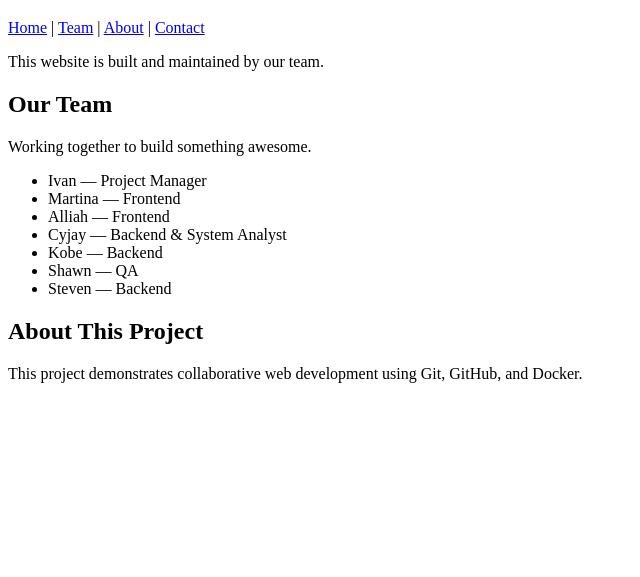
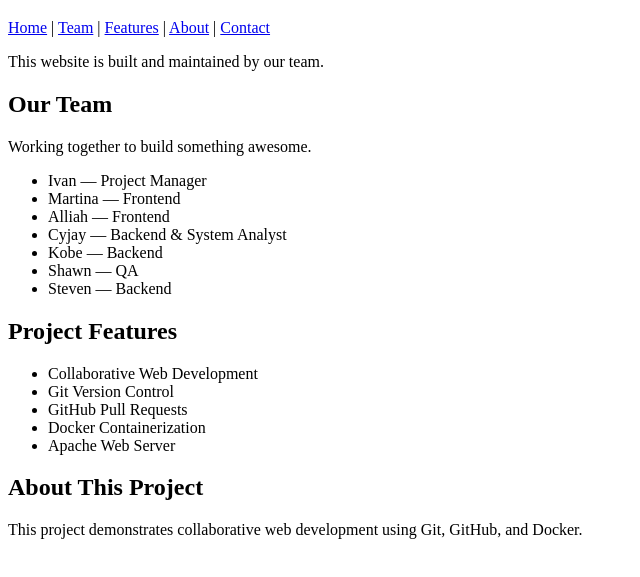
Before and after one commit to kUrOSH1R0oo/FriedTempura, a plain HTML site: page index.html in a window 1280 px wide. Shown: the part 61-638 px from the top of the page, without its empty margins (0-640 px from the left). Drawn offline with Linux system fonts and the light colour scheme.

Commit message:
Added Project Features

```diff
--- a/index.html
+++ b/index.html
@@ -12,6 +12,7 @@
     <nav>
         <a href="#home">Home</a> |
         <a href="#team">Team</a> |
+        <a href="#features">Features</a> |
         <a href="#about">About</a> |
         <a href="#contact">Contact</a>
     </nav>
@@ -31,6 +32,15 @@
         <li>Steven — Backend</li>
     </ul>
 
+    <h2 id="features">Project Features</h2>
+    <ul>
+        <li>Collaborative Web Development</li>
+        <li>Git Version Control</li>
+        <li>GitHub Pull Requests</li>
+        <li>Docker Containerization</li>
+        <li>Apache Web Server</li>
+    </ul>
+
     <h2 id="about">About This Project</h2>
     <p>
         This project demonstrates collaborative web development
```
